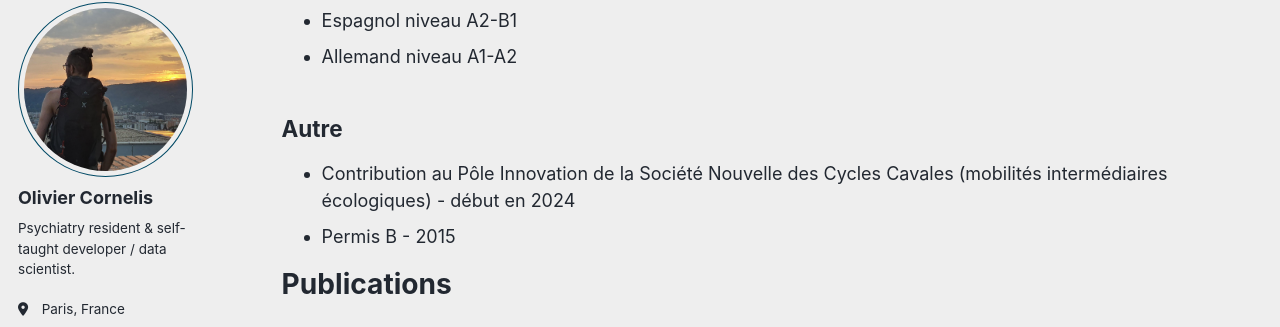
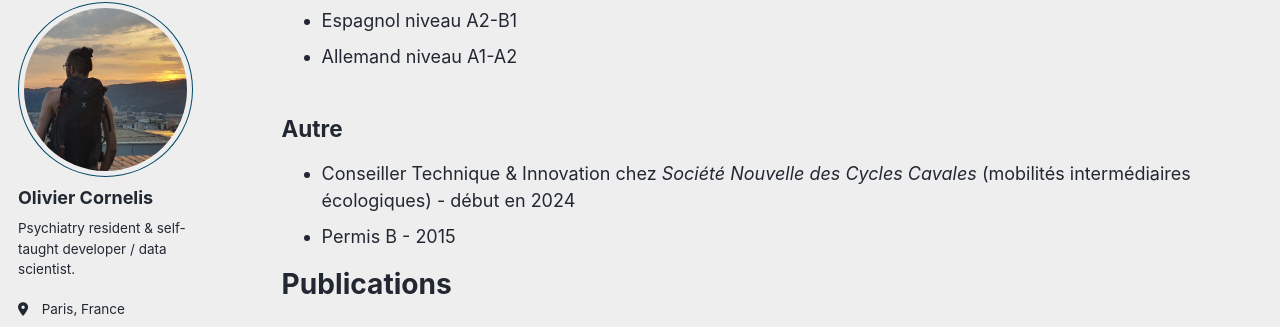
Before and after one commit to thiswillbeyourgithub/website, a Jekyll site: the page built from _pages/cv_fr.md, in a window 1280 px wide and 900 px high, scrolled down 1246 px. Shown: the part 97-424 px from the top of the window. Built offline with Jekyll 4.4.1, drawn with Linux system fonts in a browser that asks for light colours; emoji names are drawn with the system emoji font; some web fonts are replaced; a script that is not in the unit is left out.

Commit message:
cavale
Signed-off-by: thiswillbeyourgithub <26625900+thiswillbeyourgithub@users.noreply.github.com>

```diff
--- a/_pages/cv_fr.md
+++ b/_pages/cv_fr.md
@@ -47,7 +47,7 @@ redirect_from:
 * Allemand niveau A1-A2
 
 ## Autre
-* Contribution au Pôle Innovation de la Société Nouvelle des Cycles Cavales (mobilités intermédiaires écologiques) - début en 2024
+* Conseiller Technique & Innovation chez *Société Nouvelle des Cycles Cavales* (mobilités intermédiaires écologiques) - début en 2024
 * Permis B - 2015
 
 # Publications
```
